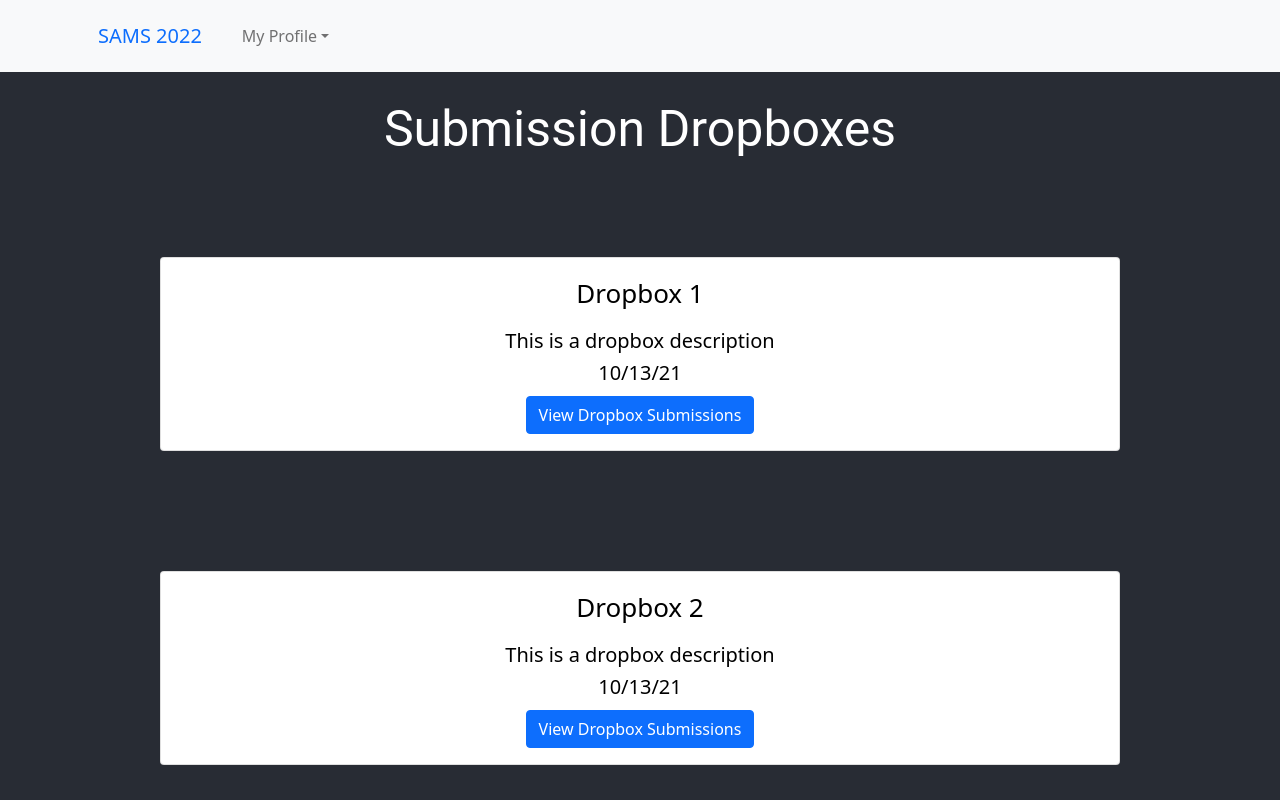
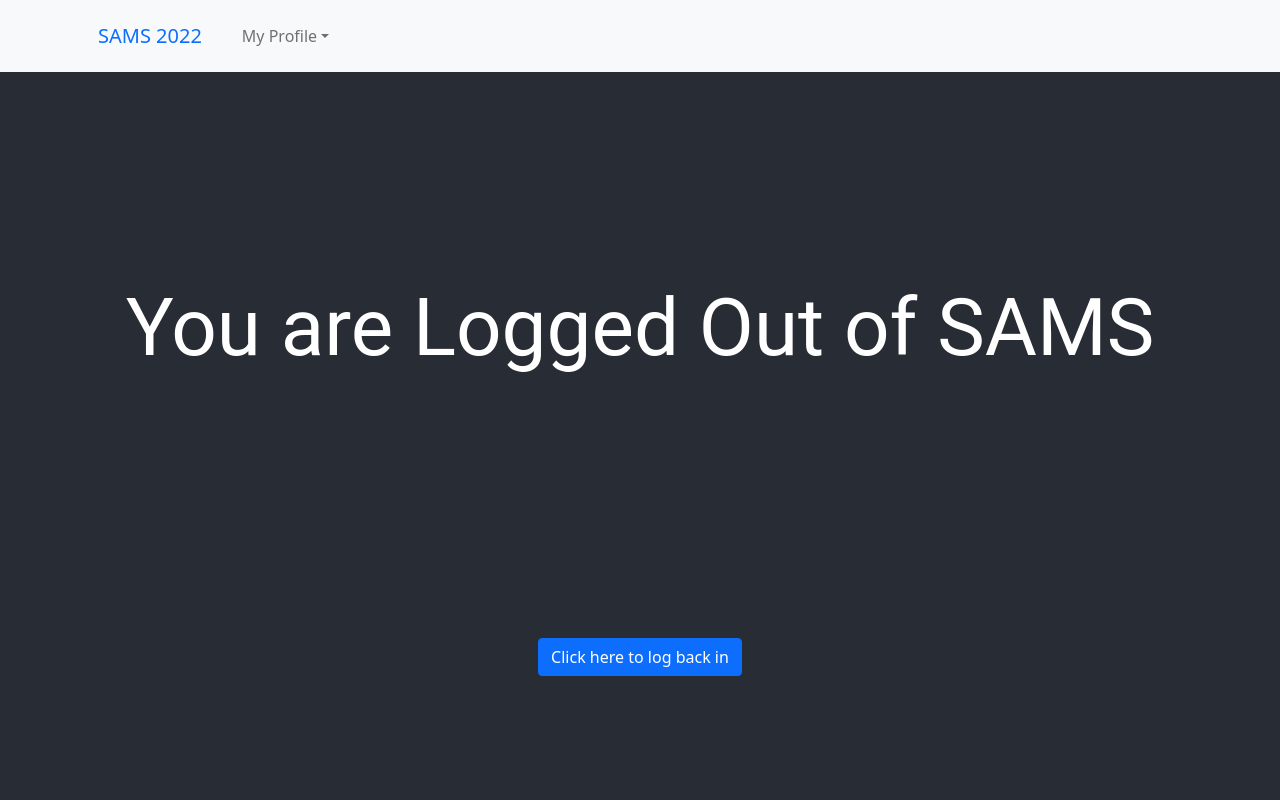
Before and after one commit to SAMS-2022/sams-ui, a React (Create React App) app: page /dropboxes in a window 1280 px wide. Shown: the top 800 px of the page. Built offline with nearby package versions, Linux system fonts and the light colour scheme.

Commit message:
handle logged out session screens

```diff
--- a/src/App.js
+++ b/src/App.js
@@ -11,6 +11,7 @@ import SamNavbar from "./components/SamNavbar";
 import MySubmissions from './screens/MySubmissions';
 import MyInfo from './screens/MyInfo';
 import NewSubmission from './screens/NewSubmission';
+import LoggedOut from './screens/LoggedOut';
 
 class App extends Component {
 
@@ -22,24 +23,27 @@ class App extends Component {
     // localStorage.setItem('role', "default");
   }
 
-
-
-
   render() {
 
+    var loggedIn = (localStorage.getItem('loggedIn') == "true") ? true: false;
+    var dropboxes = (loggedIn) ? (<Route path='/dropboxes' component={Dropboxes} />): <Route path='/dropboxes' component={LoggedOut} />
+    var mySubmissions = (loggedIn) ? <Route path='/mySubmissions' component={MySubmissions} />: <Route path='/mySubmissions' component={LoggedOut} />
+    var info = (loggedIn) ? (<Route path='/myInfo' component={MyInfo} />): <Route path='/myInfo' component={LoggedOut} />
+    var newSubmission = (loggedIn) ? (<Route path='/newSubmission' component={Dropboxes} />): <Route path='/newSubmission' component={LoggedOut} />
 
     return (
       <div className="App">
         <SamNavbar></SamNavbar>
         <header className="App-header">
+
           <Switch>
             <Route exact path='/' component={Home} />
             <Route path='/login' component={Login} />
             <Route path='/createAccount' component={CreateAccount} />
-            <Route path='/dropboxes' component={Dropboxes} />
-            <Route path='/mySubmissions' component={MySubmissions} />
-            <Route path='/myInfo' component={MyInfo} />
-            <Route path='/newSubmission' component={NewSubmission} />
+            {dropboxes}
+            {mySubmissions}
+            {info}
+            {newSubmission}
           </Switch>
         </header>
       </div>
--- /dev/null
+++ b/src/screens/LoggedOut.js
@@ -0,0 +1,35 @@
+import React, { useState } from "react";
+import 'bootstrap/dist/css/bootstrap.min.css';
+import { Component } from 'react';
+import Button from "react-bootstrap/Button";
+import {
+    Link
+  } from "react-router-dom";
+
+
+class LoggedOut extends Component {
+
+    constructor(props) {
+        super(props);
+        this.handleSubmit = this.handleSubmit.bind(this);
+      }
+
+
+    handleSubmit(event) {
+      event.preventDefault();
+    }
+
+
+    render() {
+        return (
+          <div className="App">
+              <header className="App-header">
+              <homeTitle>You are Logged Out of SAMS</homeTitle>
+              <Button><Link to={'/login'} className="action_btn">Click here to log back in</Link></Button>
+              </header>
+          </div>
+        );
+      }
+  }
+
+  export default LoggedOut;
```
